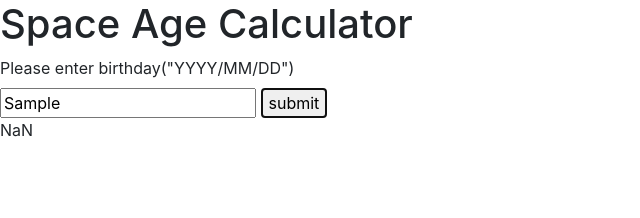
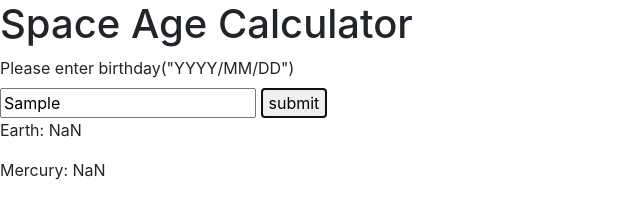
Before and after one commit to MrDanielBennett/galatic-age-calculator, a website built with webpack: page src/index.html in a window 1280 px wide. Both pictures are taken after typing "Sample" into the empty fields and a click on the button "submit". Shown: the whole page, without its empty margins (0-640 px from the left). Built offline with nearby package versions, Linux system fonts and the light colour scheme.

Commit message:
add mercuaryAge function that gives the nearest whole number

```diff
--- a/src/index.html
+++ b/src/index.html
@@ -10,6 +10,7 @@
       <input type="text" id="birthday-input" value="">
       <button type="submit" id="button">submit</button>
     </form>
-    <p class="result"></p>
+    <p id="result"></p>
+    <p id="result2"></p>
   </body>
 </html>
--- a/src/main.js
+++ b/src/main.js
@@ -11,7 +11,10 @@ $(document).ready(function() {
     let user = new Space_age(birthday);
     user.getAge();
     debugger;
+    user.getMercuryAge();
     let result = user.age;
-    $('.result').text(result);
+    let result2 = user.mercuryAge;
+    $('#result').text("Earth: " + result);
+    $('#result2').text("Mercury: " + result2);
   });
 });
--- a/src/space-age.js
+++ b/src/space-age.js
@@ -14,6 +14,8 @@ export class Space_age {
     return this.age;
   }
   getMercuryAge() {
-    this.mercuryAge = this.age/.24;
+    debugger
+    let realMercuryAge = parseInt(this.age)/.24;
+    this.mercuryAge = Math.floor(realMercuryAge)
   }
 }
```
